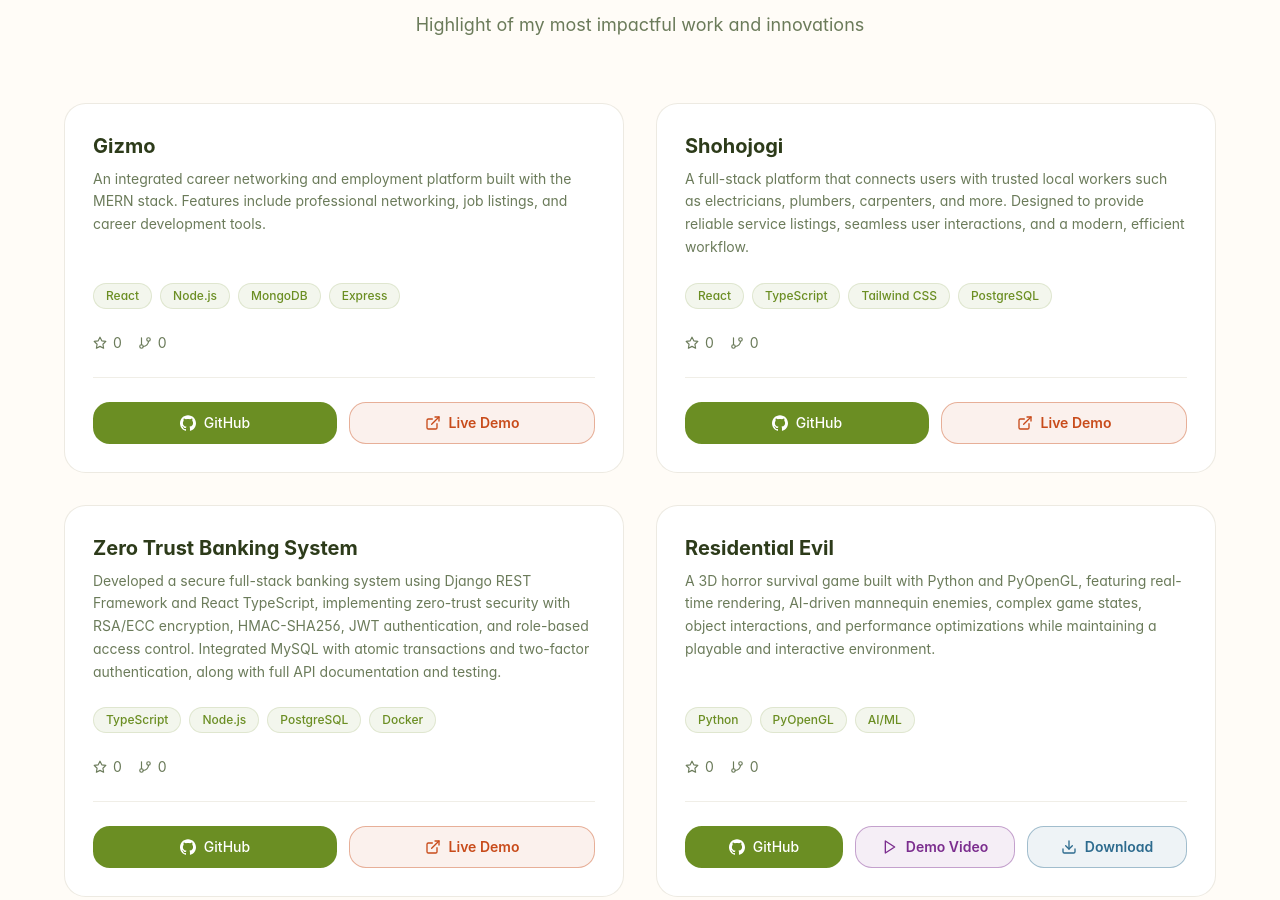
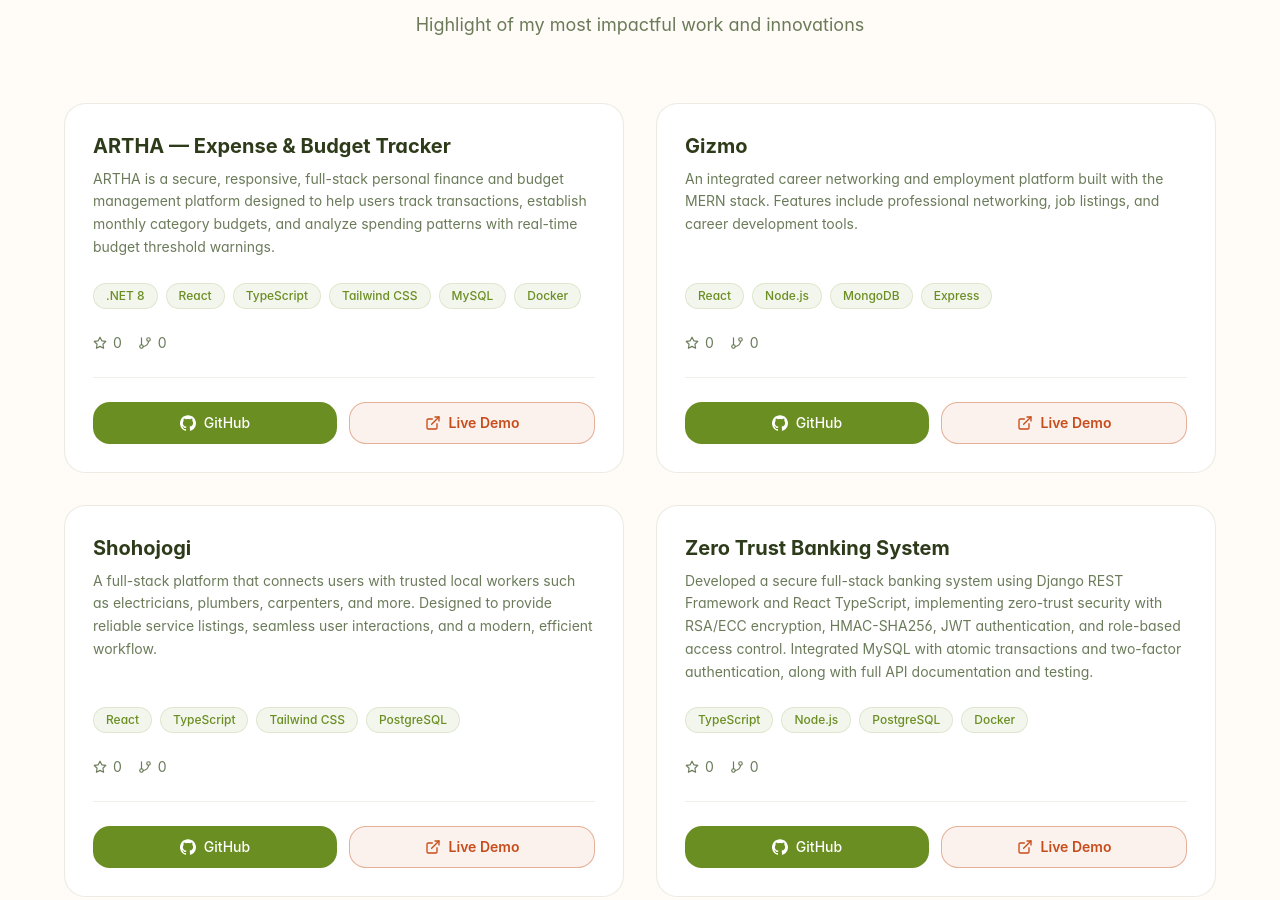
Before and after one commit to maisha0055/Portfolio, a Next.js app: page / in a window 1280 px wide. Shown: the part 3005-3905 px from the top of the page. Built offline with nearby package versions, Linux system fonts and the light colour scheme; no server answers.

Commit message:
Add ARTHA Expense and Budget Tracker to featured projects

```diff
--- a/components/Projects.tsx
+++ b/components/Projects.tsx
@@ -18,6 +18,7 @@ interface Repository {
 }
 
 const FEATURED_PROJECTS = [
+  'Artha_Expense-Budget-Tracker',
   'GIZMO_Frontend',
   'Shohojogi',
   'ZERO-trust-Banking-system',
@@ -33,6 +34,10 @@ const EXCLUDED_PROJECTS = [
 ]
 
 const PROJECT_DISPLAY_NAMES: Record<string, string> = {
+  'Artha_Expense-Budget-Tracker': 'ARTHA — Expense & Budget Tracker',
+  'artha_expense-budget-tracker': 'ARTHA — Expense & Budget Tracker',
+  'Artha-Expense-Budget-Tracker': 'ARTHA — Expense & Budget Tracker',
+  'artha-expense-budget-tracker': 'ARTHA — Expense & Budget Tracker',
   'GIZMO_Frontend': 'Gizmo',
   'Gizmo_Frontend': 'Gizmo',
   'ZERO-trust-Banking-system': 'Zero Trust Banking System',
@@ -46,6 +51,10 @@ const PROJECT_DISPLAY_NAMES: Record<string, string> = {
 }
 
 const PROJECT_DESCRIPTIONS: Record<string, string> = {
+  'Artha_Expense-Budget-Tracker': 'ARTHA is a secure, responsive, full-stack personal finance and budget management platform designed to help users track transactions, establish monthly category budgets, and analyze spending patterns with real-time budget threshold warnings.',
+  'artha_expense-budget-tracker': 'ARTHA is a secure, responsive, full-stack personal finance and budget management platform designed to help users track transactions, establish monthly category budgets, and analyze spending patterns with real-time budget threshold warnings.',
+  'Artha-Expense-Budget-Tracker': 'ARTHA is a secure, responsive, full-stack personal finance and budget management platform designed to help users track transactions, establish monthly category budgets, and analyze spending patterns with real-time budget threshold warnings.',
+  'artha-expense-budget-tracker': 'ARTHA is a secure, responsive, full-stack personal finance and budget management platform designed to help users track transactions, establish monthly category budgets, and analyze spending patterns with real-time budget threshold warnings.',
   'GIZMO_Frontend': 'An integrated career networking and employment platform built with the MERN stack. Features include professional networking, job listings, and career development tools.',
   'Gizmo_Frontend': 'An integrated career networking and employment platform built with the MERN stack. Features include professional networking, job listings, and career development tools.',
   'Shohojogi': 'A full-stack platform that connects users with trusted local workers such as electricians, plumbers, carpenters, and more. Designed to provide reliable service listings, seamless user interactions, and a modern, efficient workflow.',
@@ -61,6 +70,10 @@ const PROJECT_DESCRIPTIONS: Record<string, string> = {
 }
 
 const PROJECT_TECHS: Record<string, string[]> = {
+  'Artha_Expense-Budget-Tracker': ['.NET 8', 'React', 'TypeScript', 'Tailwind CSS', 'MySQL', 'Docker'],
+  'artha_expense-budget-tracker': ['.NET 8', 'React', 'TypeScript', 'Tailwind CSS', 'MySQL', 'Docker'],
+  'Artha-Expense-Budget-Tracker': ['.NET 8', 'React', 'TypeScript', 'Tailwind CSS', 'MySQL', 'Docker'],
+  'artha-expense-budget-tracker': ['.NET 8', 'React', 'TypeScript', 'Tailwind CSS', 'MySQL', 'Docker'],
   'GIZMO_Frontend': ['React', 'Node.js', 'MongoDB', 'Express'],
   'Gizmo_Frontend': ['React', 'Node.js', 'MongoDB', 'Express'],
   'Shohojogi': ['React', 'TypeScript', 'Tailwind CSS', 'PostgreSQL'],
@@ -76,6 +89,10 @@ const PROJECT_TECHS: Record<string, string[]> = {
 }
 
 const PROJECT_HOMEPAGES: Record<string, string> = {
+  'Artha_Expense-Budget-Tracker': 'https://artha-expense.vercel.app',
+  'artha_expense-budget-tracker': 'https://artha-expense.vercel.app',
+  'Artha-Expense-Budget-Tracker': 'https://artha-expense.vercel.app',
+  'artha-expense-budget-tracker': 'https://artha-expense.vercel.app',
   'Shohojogi': 'https://shohojogi-beta.vercel.app/',
   'GIZMO_Frontend': 'https://gizmo-frontend.vercel.app/',
   'Gizmo_Frontend': 'https://gizmo-frontend.vercel.app/',
@@ -84,6 +101,17 @@ const PROJECT_HOMEPAGES: Record<string, string> = {
 }
 
 const FALLBACK_REPOS: Repository[] = [
+  {
+    id: 1422507846,
+    name: 'Artha_Expense-Budget-Tracker',
+    description: 'ARTHA is a secure, responsive, full-stack personal finance and budget management platform designed to help users track transactions, establish monthly category budgets, and analyze spending patterns with real-time budget threshold warnings.',
+    html_url: 'https://github.com/maisha0055/Artha_Expense-Budget-Tracker',
+    homepage: 'https://artha-expense.vercel.app',
+    language: 'TypeScript',
+    topics: ['react', 'dotnet', 'typescript', 'tailwind', 'mysql', 'docker'],
+    stargazers_count: 0,
+    forks_count: 0,
+  },
   {
     id: 1,
     name: 'GIZMO_Frontend',
@@ -193,8 +221,8 @@ export function Projects() {
   useEffect(() => {
     const fetchRepos = async () => {
       try {
-        const cacheKey = 'portfolio_repos_cache'
-        const cacheTimeKey = 'portfolio_repos_cache_time'
+        const cacheKey = 'portfolio_repos_cache_v2'
+        const cacheTimeKey = 'portfolio_repos_cache_time_v2'
         const cached = localStorage.getItem(cacheKey)
         const cachedTime = localStorage.getItem(cacheTimeKey)
 
@@ -213,7 +241,7 @@ export function Projects() {
         }
       } catch (err) {
         // Fallback to FALLBACK_REPOS if fetch fails or rate limited
-        const staleCache = localStorage.getItem('portfolio_repos_cache')
+        const staleCache = localStorage.getItem('portfolio_repos_cache_v2')
         if (staleCache) {
           try {
             setRepos(JSON.parse(staleCache))
```
